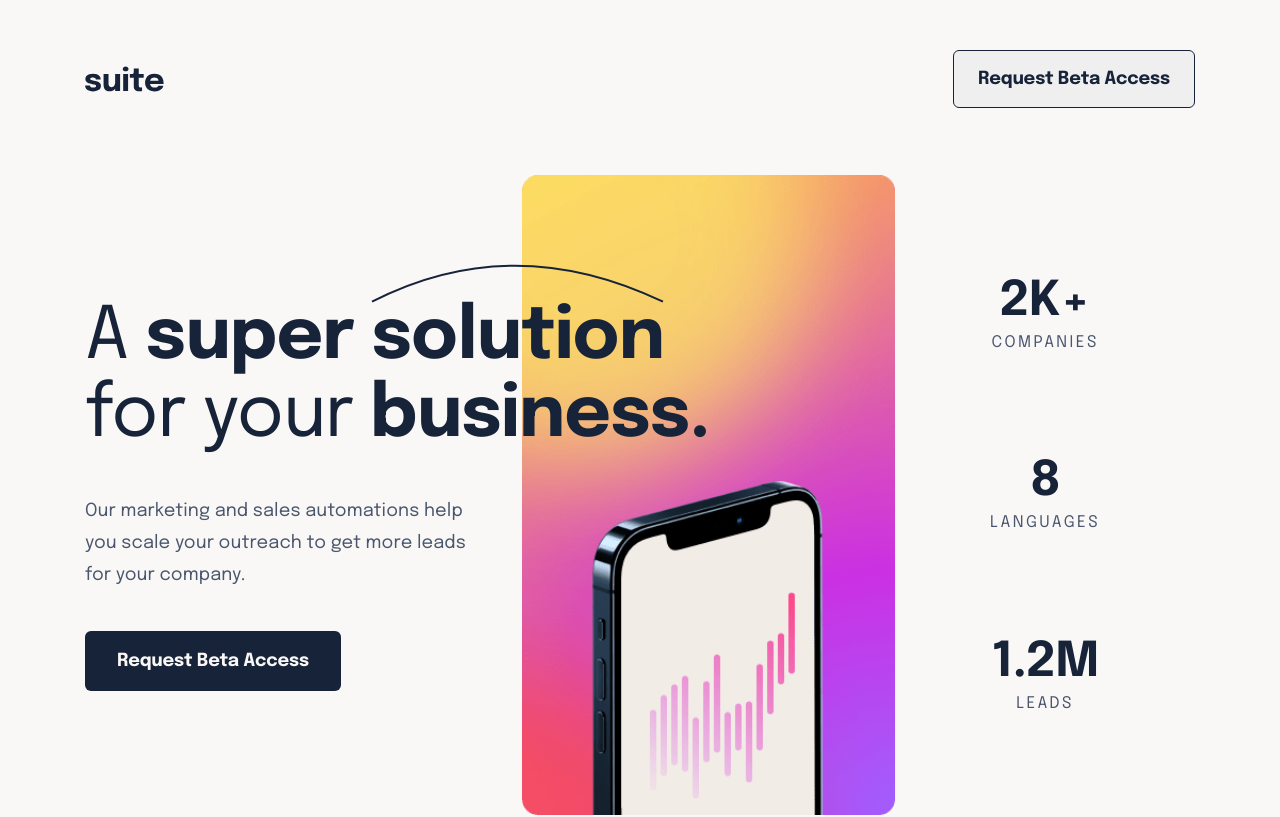
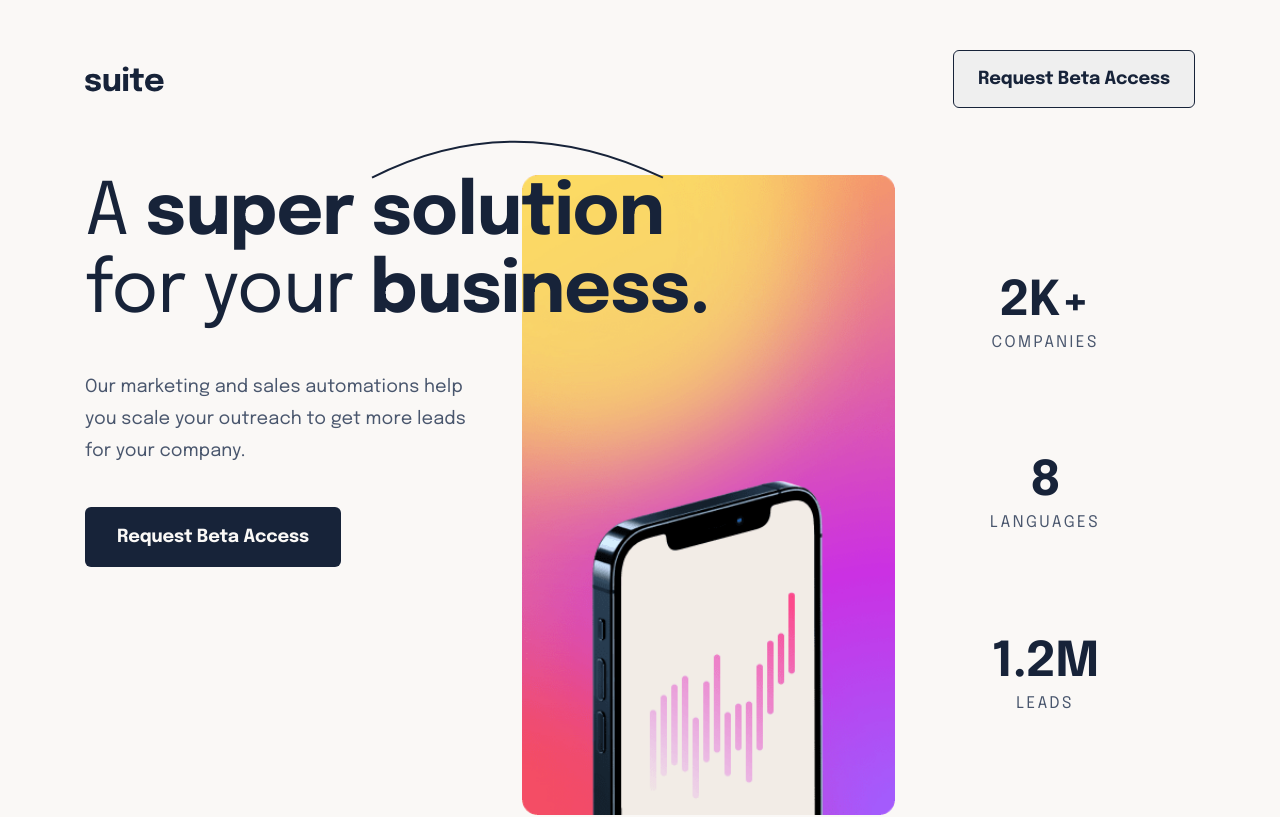
Before and after one commit to Shahbaaz92/suite-landing-page, a React (Create React App) app in the folder my-app/: page / in a window 1280 px wide. Shown: the top 817 px of the page. Built offline with nearby package versions, Linux system fonts and the light colour scheme.

Commit message:
Update. App.css

```diff
--- a/my-app/src/App.css
+++ b/my-app/src/App.css
@@ -128,7 +128,8 @@ button {
   height: 100%;
   text-align: left;
   display: flex;
-  align-items: center;
+  align-items: start;
+  justify-content: start;
   background-image: url(./assets/image-hero-portrait.png);
   background-repeat: no-repeat;
   background-size: contain;
```
